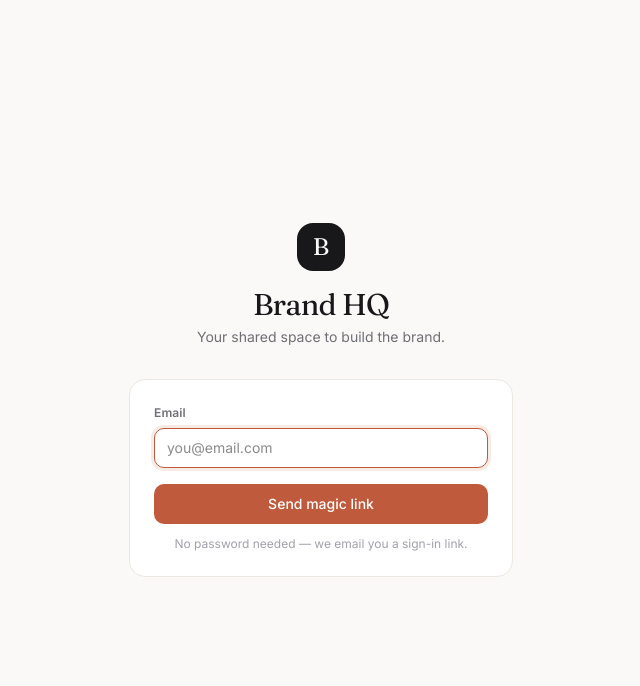
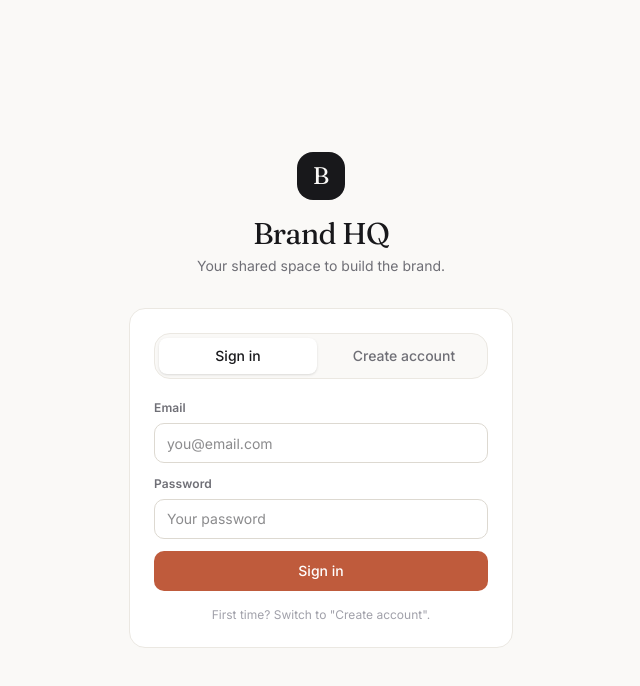
Before and after one commit to amansammy/brand-hq, a React (Vite) app: page / in a window 1280 px wide. Shown: the top 686 px of the page, without its empty margins (319-959 px from the left). Built offline with nearby package versions, Linux system fonts and the light colour scheme; no server answers.

Commit message:
Switch auth to email + password (no magic links)
Co-Authored-By: Claude Opus 4.8 <noreply@anthropic.com>

```diff
--- a/src/pages/Login.jsx
+++ b/src/pages/Login.jsx
@@ -2,21 +2,35 @@ import { useState } from 'react'
 import { supabase } from '../lib/supabase.js'
 
 export default function Login() {
+  const [mode, setMode] = useState('signin') // 'signin' | 'signup'
+  const [name, setName] = useState('')
   const [email, setEmail] = useState('')
-  const [sent, setSent] = useState(false)
+  const [password, setPassword] = useState('')
   const [loading, setLoading] = useState(false)
   const [error, setError] = useState('')
+  const [info, setInfo] = useState('')
 
   async function submit(e) {
     e.preventDefault()
-    setLoading(true); setError('')
-    const { error } = await supabase.auth.signInWithOtp({
-      email,
-      options: { emailRedirectTo: window.location.origin },
-    })
-    setLoading(false)
-    if (error) setError(error.message)
-    else setSent(true)
+    setLoading(true); setError(''); setInfo('')
+    try {
+      if (mode === 'signup') {
+        const { data, error } = await supabase.auth.signUp({
+          email, password,
+          options: { data: { display_name: name.trim() || email.split('@')[0] } },
+        })
+        if (error) throw error
+        // If email confirmation is OFF, a session is returned and we're in immediately.
+        if (!data.session) setInfo('Account created. If sign-in doesn\'t happen automatically, switch to "Sign in".')
+      } else {
+        const { error } = await supabase.auth.signInWithPassword({ email, password })
+        if (error) throw error
+      }
+    } catch (err) {
+      setError(err.message)
+    } finally {
+      setLoading(false)
+    }
   }
 
   return (
@@ -29,27 +43,47 @@ export default function Login() {
         </div>
 
         <div className="card p-6">
-          {sent ? (
-            <div className="text-center py-4">
-              <div className="h-12 w-12 mx-auto rounded-full bg-accent-soft text-accent flex items-center justify-center mb-3">✓</div>
-              <h2 className="font-display text-lg">Check your inbox</h2>
-              <p className="text-sm text-muted mt-1">
-                We sent a magic link to <span className="font-medium text-ink">{email}</span>. Click it to sign in.
-              </p>
-              <button onClick={() => setSent(false)} className="btn btn-soft mt-5 w-full">Use a different email</button>
+          {/* Tabs */}
+          <div className="flex gap-2 mb-5 p-1 bg-canvas rounded-xl border border-line">
+            <button onClick={() => { setMode('signin'); setError(''); setInfo('') }}
+              className={`flex-1 h-9 rounded-lg text-sm font-medium transition-colors ${mode === 'signin' ? 'bg-surface shadow-sm text-ink' : 'text-muted'}`}>Sign in</button>
+            <button onClick={() => { setMode('signup'); setError(''); setInfo('') }}
+              className={`flex-1 h-9 rounded-lg text-sm font-medium transition-colors ${mode === 'signup' ? 'bg-surface shadow-sm text-ink' : 'text-muted'}`}>Create account</button>
+          </div>
+
+          <form onSubmit={submit} className="space-y-3">
+            {mode === 'signup' && (
+              <div>
+                <label className="label">Your name</label>
+                <input className="input" placeholder="e.g. Aman" value={name} onChange={(e) => setName(e.target.value)} />
+              </div>
+            )}
+            <div>
+              <label className="label">Email</label>
+              <input className="input" type="email" required autoComplete="email" placeholder="you@email.com"
+                value={email} onChange={(e) => setEmail(e.target.value)} />
             </div>
-          ) : (
-            <form onSubmit={submit}>
-              <label className="label">Email</label>
-              <input className="input" type="email" required autoFocus placeholder="you@email.com"
-                value={email} onChange={(e) => setEmail(e.target.value)} />
-              {error && <p className="text-sm text-accent mt-2">{error}</p>}
-              <button className="btn btn-primary w-full mt-4" disabled={loading}>
-                {loading ? 'Sending…' : 'Send magic link'}
-              </button>
-              <p className="text-xs text-faint text-center mt-3">No password needed — we email you a sign-in link.</p>
-            </form>
-          )}
+            <div>
+              <label className="label">Password</label>
+              <input className="input" type="password" required minLength={6}
+                autoComplete={mode === 'signup' ? 'new-password' : 'current-password'}
+                placeholder={mode === 'signup' ? 'At least 6 characters' : 'Your password'}
+                value={password} onChange={(e) => setPassword(e.target.value)} />
+            </div>
+
+            {error && <p className="text-sm text-accent">{error}</p>}
+            {info && <p className="text-sm text-muted">{info}</p>}
+
+            <button className="btn btn-primary w-full" disabled={loading}>
+              {loading ? 'Please wait…' : mode === 'signup' ? 'Create account' : 'Sign in'}
+            </button>
+          </form>
+
+          <p className="text-xs text-faint text-center mt-4">
+            {mode === 'signin'
+              ? 'First time? Switch to "Create account".'
+              : 'Already set up? Switch to "Sign in".'}
+          </p>
         </div>
       </div>
     </div>
```
Also changed, not shown: 1 other file (tests, documents, lock files or other folders).
